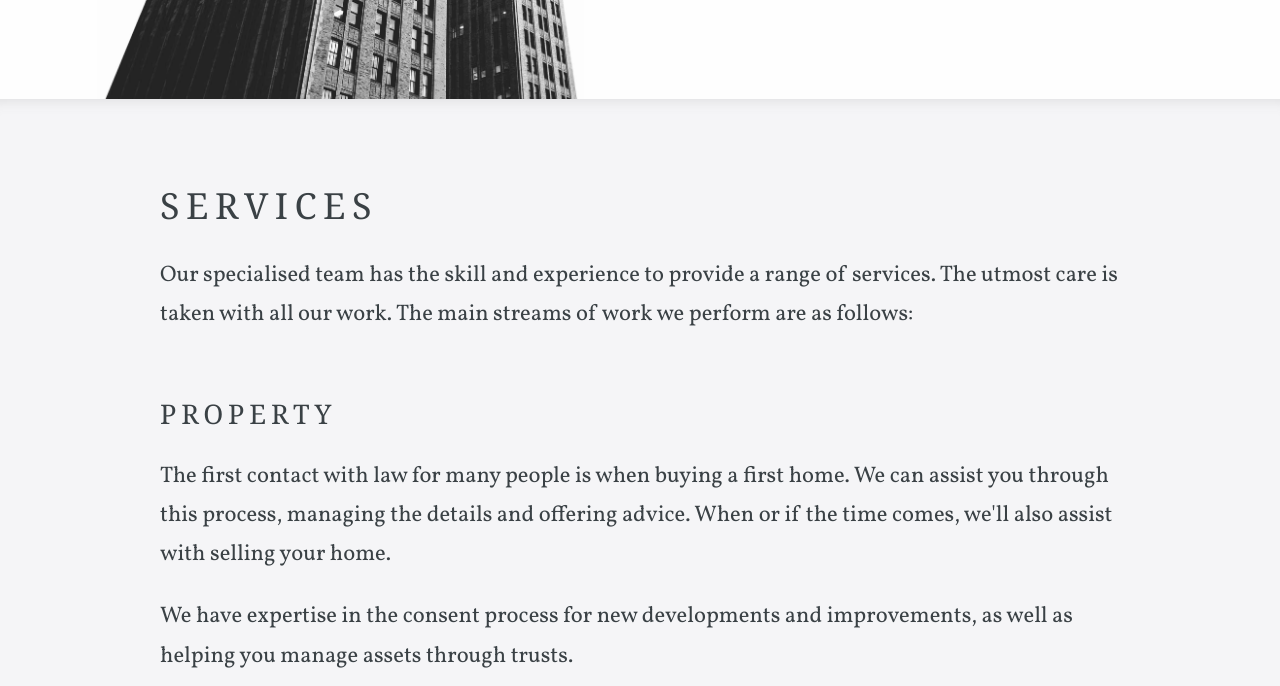
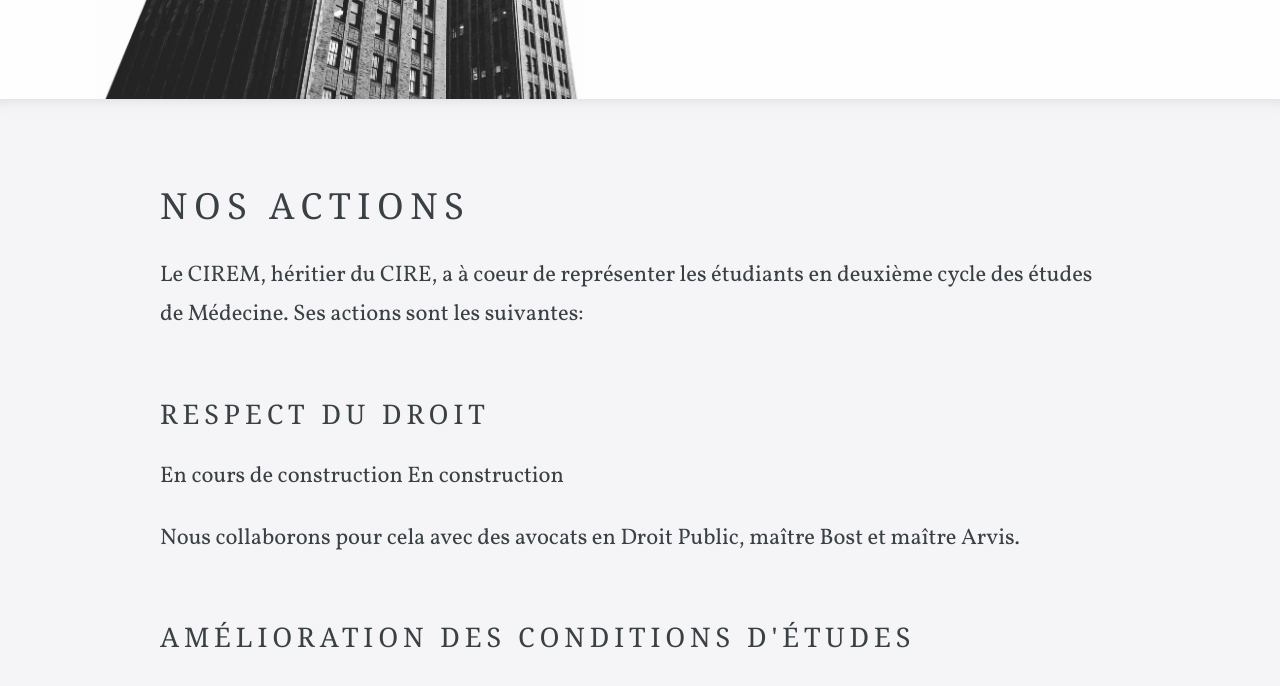
Before and after one commit to ciremwebsite/ciremwebsite.github.io, a Jekyll site: the page built from services.html, in a window 1280 px wide and 1400 px high, scrolled down 321 px. Shown: the top 686 px of the window. Built offline with Jekyll 4.4.1, drawn with Linux system fonts in a browser that asks for light colours; some web fonts are replaced; some of the changed text lies outside the part shown.

Commit message:
Update services.html

```diff
--- a/services.html
+++ b/services.html
@@ -1,5 +1,5 @@
 ---
-title: Services
+title: Nos actions
 call_to_action: Contact
 background_image_path:
 large_header: false
@@ -8,30 +8,28 @@ navigation_order: 2
 ---
 
 <div class="editable">
-	<p>Our specialised team has the skill and experience to provide a range of services. The utmost care is taken with all our work. The main streams of work we perform are as follows:</p>
+	<p>Le CIREM, héritier du CIRE, a à coeur de représenter les étudiants en deuxième cycle des études de Médecine. Ses actions sont les suivantes:</p>
 
-	<h3>Property</h3>
+	<h3>Respect du Droit</h3>
 	<p>
-		The first contact with law for many people is when buying a first home.
-		We can assist you through this process, managing the details and offering advice.
-		When or if the time comes, we'll also assist with selling your home.
+		En cours de construction
+		En construction
 	</p>
 
-	<p>We have expertise in the consent process for new developments and improvements, as well as helping you manage assets through trusts.</p>
+	<p>Nous collaborons pour cela avec des avocats en Droit Public, maître Bost et maître Arvis. </p>
 
-	<p><img src="https://unsplash.it/960/350?image=946" width="960" height="350" alt="Property image"></p>
+	<!--<p><img src="https://unsplash.it/960/350?image=946" width="960" height="350" alt="Property image"></p>-->
 
-	<h3>Employment</h3>
+	<h3>Amélioration des conditions d'études</h3>
 	<p>
-		If you're looking to employ or be employed, we offer solid advice and assistance with creating and reading agreements.
-		We have a proven track record handling disputes.
+		La formation des médecins de demain exigent des conditions. En construction.
 	</p>
 
-	<p><img src="https://unsplash.it/960/350?image=668" width="960" height="350" alt="Employment image"></p>
+	<!--<p><img src="https://unsplash.it/960/350?image=668" width="960" height="350" alt="Employment image"></p>
 
 	<h3>Business</h3>
 	<p>From structuring and mergers to shareholder agreements, we are here to assist you when starting, buying, running or selling your business.</p>
 
-	<p><img src="https://unsplash.it/960/350?image=376" width="960" height="350" alt="Business image"></p>
+	<p><img src="https://unsplash.it/960/350?image=376" width="960" height="350" alt="Business image"></p>-->
 
 </div>
```
